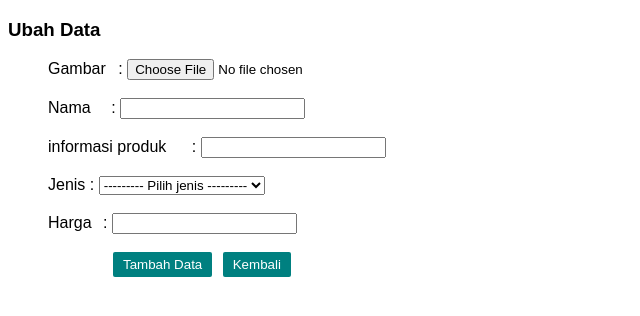
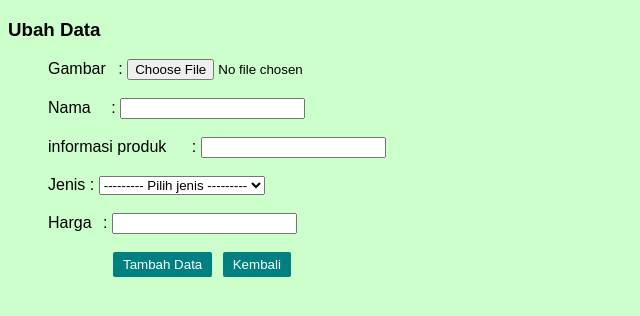
Before and after one commit to Fajar-NS/prakweb_C_203040074, a PHP site: page /php/ubah.php?id=1 in a window 1280 px wide. Shown: the top 316 px of the page, without its empty margins (0-640 px from the left). Run offline with PHP 8.4, Linux system fonts and the light colour scheme; data that the repository does not hold is empty.

Commit message:
ubah background

```diff
--- a/pw/css/style.css
+++ b/pw/css/style.css
@@ -1,5 +1,6 @@
 body {
     font-family: Arial, sans-serif;
+    background-color: #ccffcc;
 }
 
 /* detail.php */
--- a/pw/index.php
+++ b/pw/index.php
@@ -10,9 +10,9 @@ $buku = query("SELECT * FROM buku");
     <meta http-equiv="X-UA-Compatible" content="IE=edge">
     <meta name="viewport" content="width=device-width, initial-scale=1.0">
     <title>Buku</title>
-    <link rel="stylesheet" href="css/style.css">
     <link href="https://fonts.googleapis.com/icon?family=Material+Icons" rel="stylesheet">
     <link type="text/css" rel="stylesheet" href="css/materialize.min.css" media="screen,projection" />
+    <link rel="stylesheet" href="css/style.css">
 
 </head>
 
```
